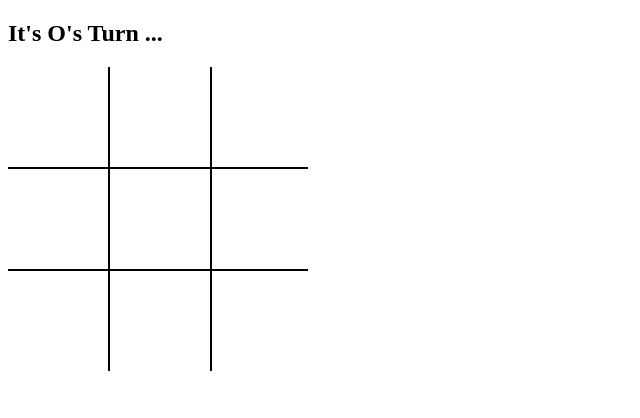
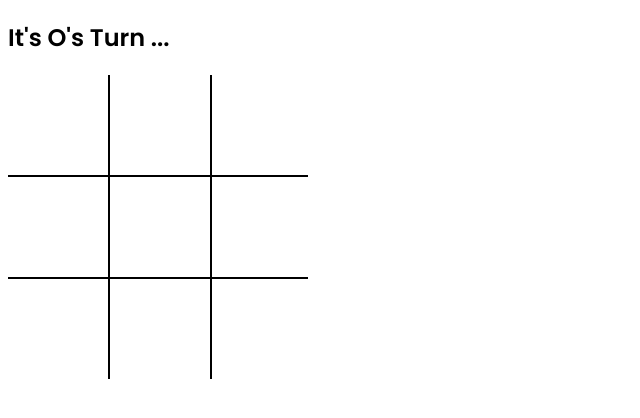
Before and after one commit to CoderJremy/TicTacToe, a plain HTML site: page index.html in a window 1280 px wide. Shown: the whole page, without its empty margins (0-640 px from the left). Drawn offline with Linux system fonts and the light colour scheme.

Commit message:
Added Poppins Font

```diff
--- a/styles.css
+++ b/styles.css
@@ -1,3 +1,8 @@
+@import url('https://fonts.googleapis.com/css2?family=Poppins:wght@300;600&display=swap');
+
+*, *::before, *::after {
+    font-family: "Poppins", sans-serif;
+}
 
 #board {
     display: grid;
```
